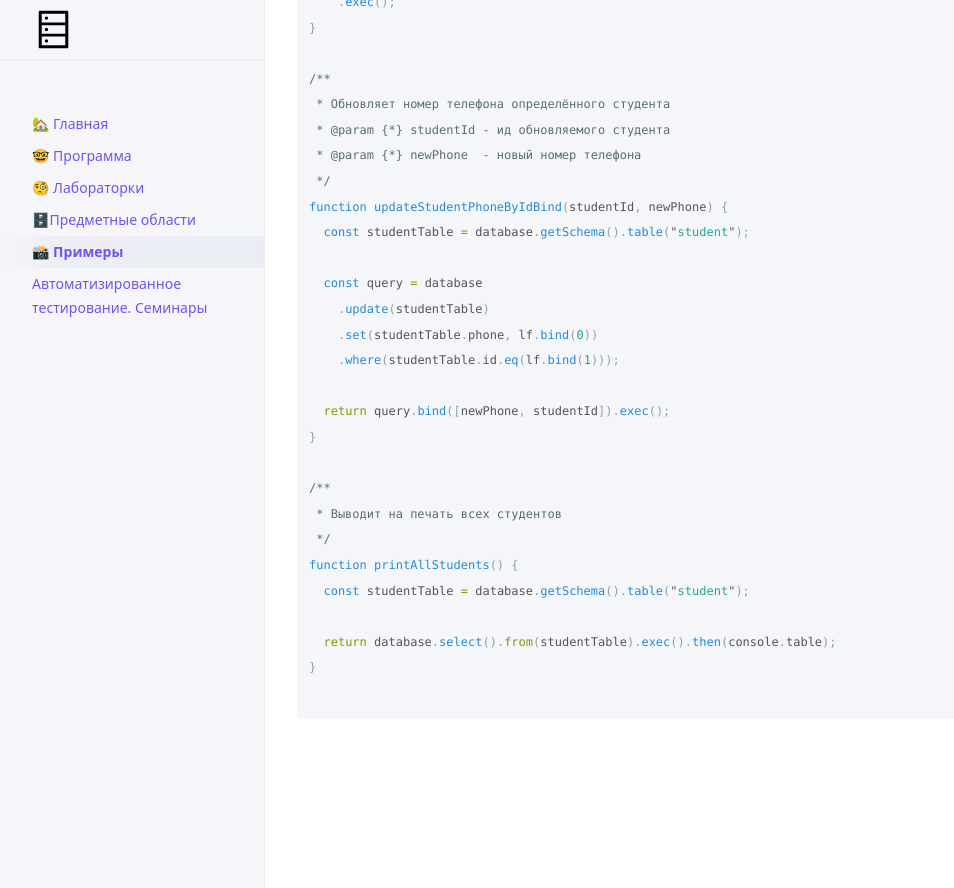
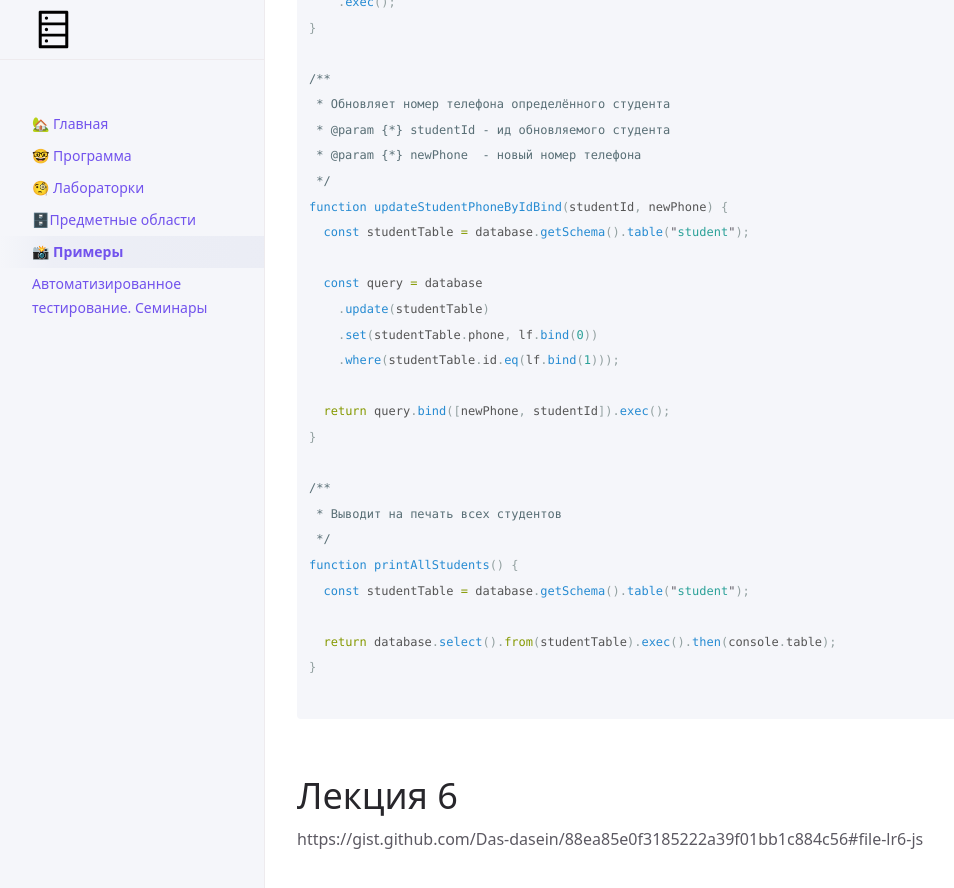
Before and after one commit to Das-dasein/db-lovefield, a Jekyll site: the page built from examples.md, in a window 1280 px wide and 900 px high, scrolled down 4273 px. Shown: the top 888 px of the window, without its empty margins (107-1061 px from the left). Built offline with Jekyll 4.4.1, drawn with Linux system fonts in a browser that asks for light colours; our own code applies the rules of GitHub Pages for plain Markdown files; a script that is not in the unit is left out.

Commit message:
Update examples.md

````diff
--- a/examples.md
+++ b/examples.md
@@ -184,3 +184,7 @@ function printAllStudents() {
 }
 
 ```
+
+# Лекция 6
+
+https://gist.github.com/Das-dasein/88ea85e0f3185222a39f01bb1c884c56#file-lr6-js
````
